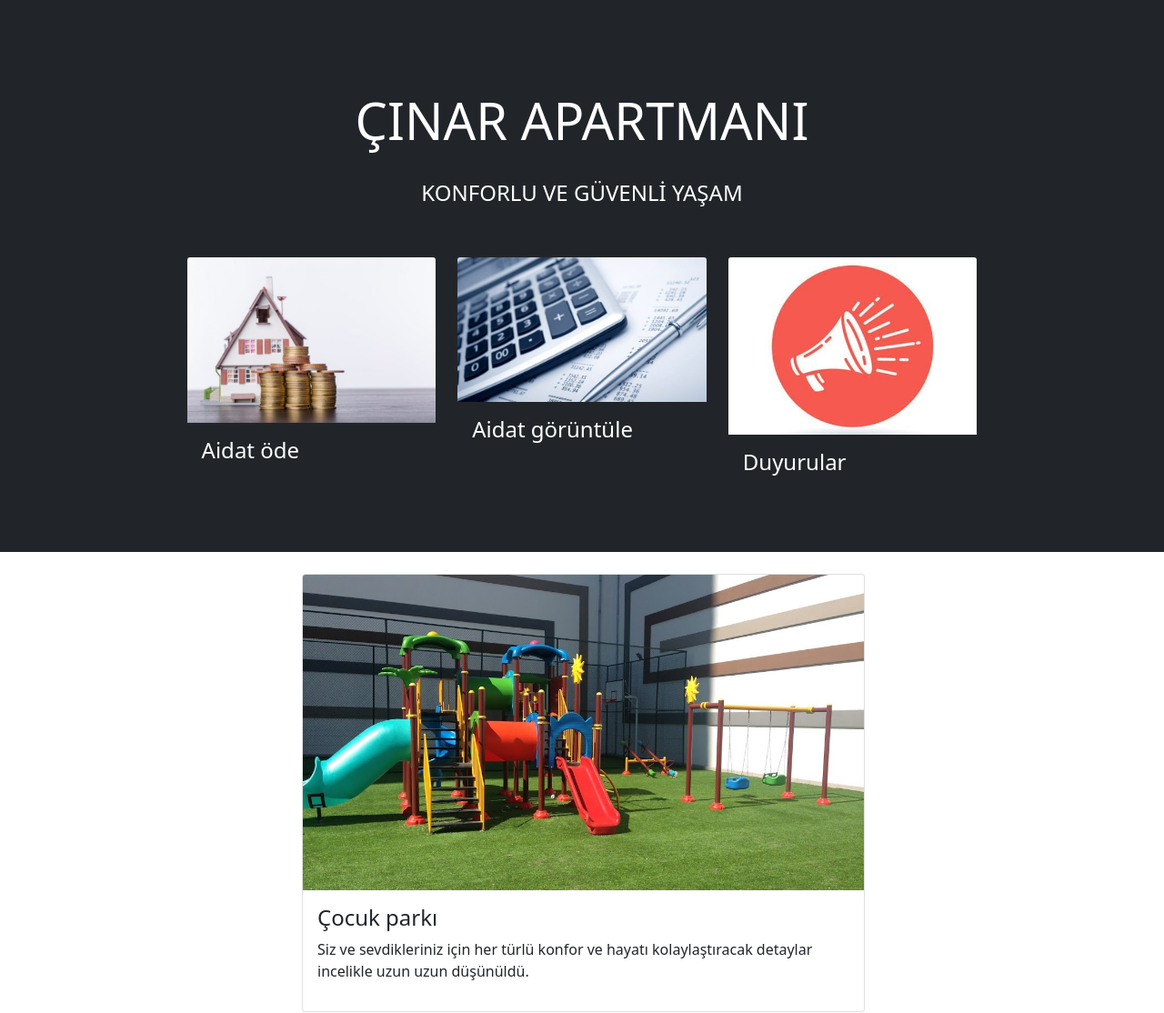
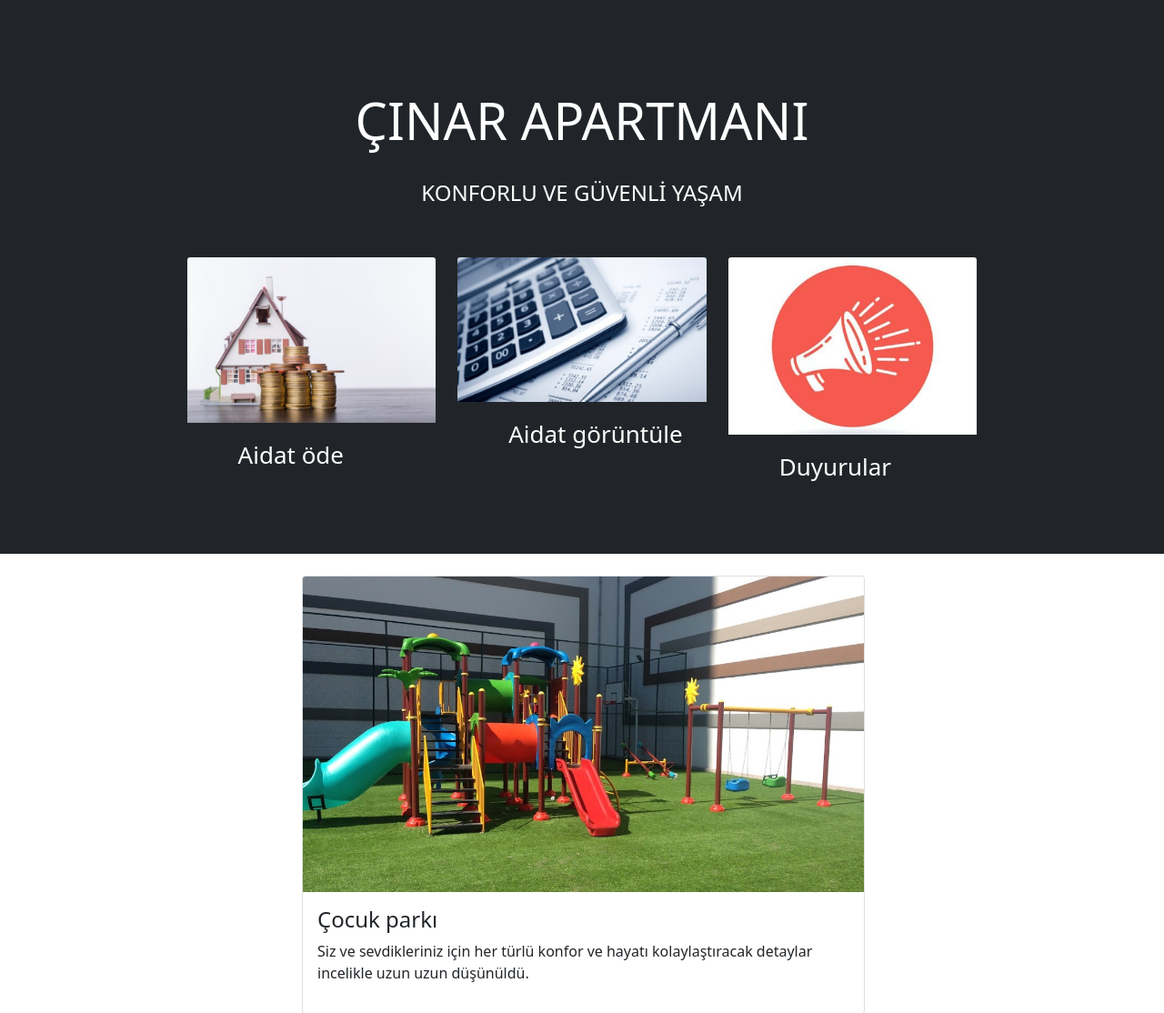
Before and after one commit to fatimenurcelik/apartment_management, a PHP site: page /myProfile.php in a window 1280 px wide. Shown: the part 58-1172 px from the top of the page at 91% size. Run offline with PHP 8.4, Linux system fonts and the light colour scheme; some libraries are stand-ins or nearby versions.

Commit message:
profil kısmındaki seçenekleri düzenledim

```diff
--- a/myProfile.php
+++ b/myProfile.php
@@ -16,6 +16,25 @@
 
       <!--<link rel="stylesheet" href="global.css">
       <link rel="stylesheet" href="main.css">-->
+
+      <style>
+          #photo{
+              width: 70%;
+              height: auto;
+          }
+          .card-link{
+              color:white;
+              backgraound:bg-dark;
+              text-decoration: none;
+              font-size:26px;
+              margin-left:40px;
+          }
+          .card-link:hover{
+              color:#b7b7a4;
+              backgraound:bg-dark;
+              text-decoration: none;
+          }
+      </style>
 
     </head>
 
@@ -79,40 +98,34 @@
         <div class="row">
              <div class="col md-flex">
                 <div class="card2">
-
+                    <a href="payDue.php">
                     <img src="images/aidat.jpg" class="card-img-top img-thumb-nail" alt="">
-
-
+                    </a>
                     <div class="card-body">
-                        <h4 class="card-title">Aidat öde</h4>
-
+                        <a href="payDue.php" class="card-link ">Aidat öde</a>
                     </div>
                 </div>
             </div>
             <br>
             <div class="col md-flex ">
                 <div class="card2">
-
+                    <a href="showMemInfo.php">
                     <img src="images/ödeme2.jpg" class="card-img-top img-thumb-nail" alt="">
-
+                    </a>
                      <div class="card-body">
-                     <h4 class="card-title">Aidat görüntüle</h4>
-
+                     <a href="showMemInfo.php" class="card-link ">Aidat görüntüle</a>
                     </div>
                 </div>
             </div>
             <br>
             <div class="col md-flex">
                 <div class="card2">
-                <i class="fas fa-bullhorn"></i>
-
-                  <img src="images/announcement.jpg" class="card-img-top img-thumb-nail" alt="">
+                    <a href="anno.php">
+                    <img src="images/announcement.jpg" class="card-img-top img-thumb-nail" alt="">
+                    </a>
                      <div class="card-body">
-                        <h4 class="card-title">Duyurular</h4>
-
+                        <a href="anno.php" class="card-link ">Duyurular</a>
                     </div>
-
-
                 </div>
            </div>
 
```
